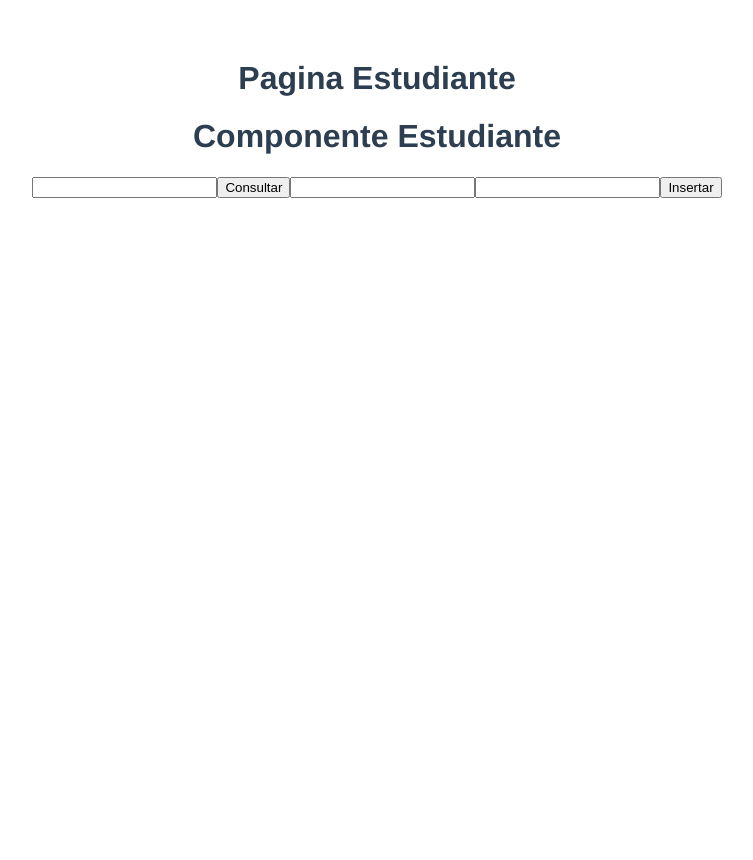
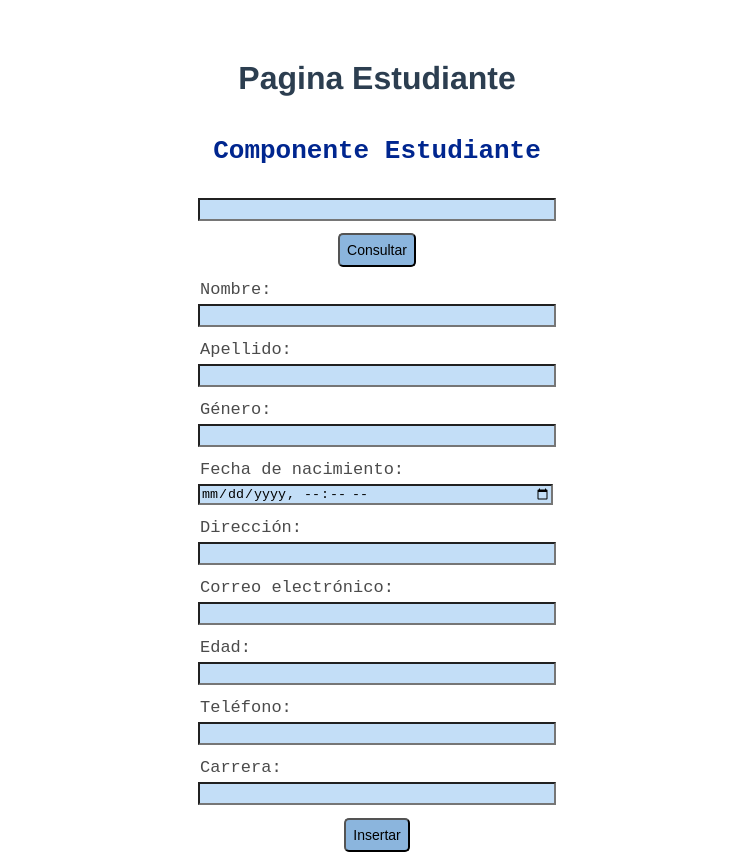
Before and after one commit to lenind9/pw_vue_u3_p5_lg, a Vue app: page / in a window 1280 px wide. Shown: the whole page, without its empty margins (263-1016 px from the left). Before the commit the page ends 800 px from the top, so only its background shows below. Built offline with nearby package versions, Linux system fonts and the light colour scheme.

Commit message:
Todos campos de Estudiante en GET y POST, y estilos

```diff
--- a/src/components/Estudiante.vue
+++ b/src/components/Estudiante.vue
@@ -1,22 +1,49 @@
 <template>
-  <h1>Componente Estudiante</h1>
-  <input v-model="id" type="text" />
-  <button @click="consultarPorId">Consultar</button>
-  <input v-model="nombre" type="text" />
+  <div class="container">
+    <div class="formulario">
+      <h1>Componente Estudiante</h1>
+      <div class="consultar">
+        <input v-model="id" type="text" />
+        <div class="boton">
+          <button @click="consultarPorId">Consultar</button>
+        </div>
+      </div>
+      <div class="insertar">
+        <p type="Nombre: "><input v-model="nombre" type="text" /></p>
+        <p type="Apellido: "><input v-model="apellido" type="text" /></p>
+        <p type="Género: "><input v-model="genero" type="text" /></p>
+        <p type="Fecha de nacimiento: "><input v-model="fechaNacimiento" type="datetime-local" /></p>
+        <p type="Dirección: "><input v-model="direccion" type="text" /></p>
+        <p type="Correo electrónico: "><input v-model="correoElectronico" type="text" /></p>
+        <p type="Edad: "><input v-model="edad" type="text" /></p>
+        <p type="Teléfono: "><input v-model="telefono" type="text" /></p>
+        <p type="Carrera: "><input v-model="carrera" type="text" /></p>
 
-  <input v-model="apellido" type="text" />
-  <button @click="insertar">Insertar</button>
+        <div>
+          <button @click="insertar">Insertar</button>
+        </div>
+      </div>
+
+    </div>
+  </div>
 </template>
 
 <script>
-import { consultarEstudianteFachada, insertarFachada } from "../helpers/clienteEstudiante.js";
+import {consultarEstudianteFachada, insertarFachada} from "../helpers/clienteEstudiante.js";
 
 export default {
   data() {
     return {
       id: null,
       nombre: null,
-      apellido: null
+      apellido: null,
+      genero: null,
+      fechaNacimiento: null,
+      direccion: null,
+      correoElectronico: null,
+      edad: null,
+      telefono: null,
+      carrera: null,
     };
   },
   methods: {
@@ -25,18 +52,26 @@ export default {
       console.log("Desde componente");
       console.log(data);
       this.nombre = data.nombre;
+      this.apellido = data.apellido;
+      this.genero = data.genero;
+      this.fechaNacimiento = data.fechaNacimiento;
+      this.direccion = data.direccion;
+      this.correoElectronico = data.correoElectronico;
+      this.edad = data.edad;
+      this.telefono = data.telefono;
+      this.carrera = data.carrera;
     },
     async insertar() {
       const estuBody = {
-        nombre: "Juan",
+        nombre: this.nombre,
         apellido: this.apellido,
-        genero: "M",
-        fechaNacimiento: "2000-08-01T00:00:00",
-        direccion: "Carcelen",
-        correoElectronico: "jjacome@uce.edu.ec",
-        edad: 20,
-        telefono: "0914447021",
-        carrera: "Filosofia",
+        genero: this.genero,
+        fechaNacimiento: this.fechaNacimiento,
+        direccion: this.direccion,
+        correoElectronico: this.correoElectronico,
+        edad: this.edad,
+        telefono: this.telefono,
+        carrera: this.carrera,
       };
       await insertarFachada(estuBody);
     },
@@ -44,5 +79,45 @@ export default {
 };
 </script>
 
-<style>
+<style scoped>
+.container {
+  display: flex;
+  justify-content: center;
+  align-items: center;
+  font-family: monospace;
+}
+
+h1 {
+  padding-bottom: 15px;
+  color: #00268f;
+}
+
+p:before {
+  content: attr(type);
+  display: block;
+  margin: 5px 2px;
+  font-size: 17px;
+  color: #4b4b4b;
+}
+
+p {
+  text-align: left;
+}
+
+input {
+  width: 350px;
+  height: 17px;
+  background-color: #c3def7;
+}
+
+.boton{
+  margin: 12px;
+}
+
+button{
+  border-radius: 5px;
+  padding: 7px;
+  font-size: 14px;
+  background: #8bb5dd;
+}
 </style>
```
